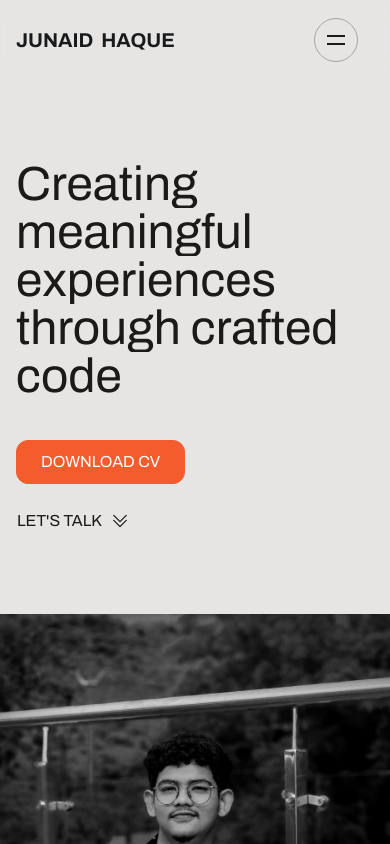
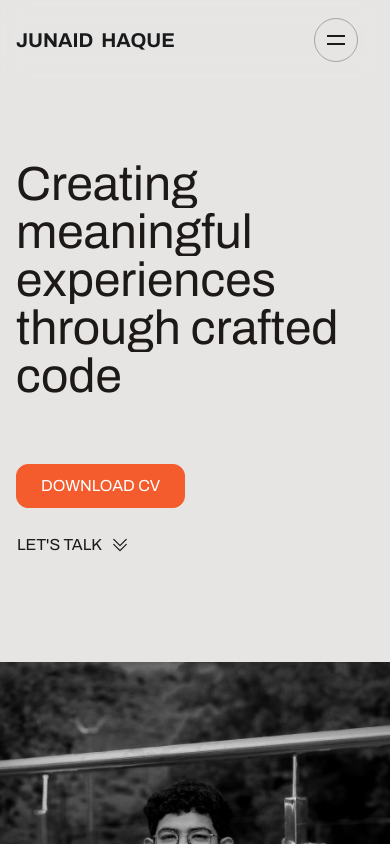
Before and after one commit to HaqueJunaid/junaid-portfolio, a Next.js app: page / in a window 390 px wide. Shown: the top 844 px of the page. Built offline with nearby package versions, Linux system fonts and the light colour scheme.

Commit message:
Refactor Hero component: enhance animation logic for header and image, and improve structure for better readability

```diff
--- a/src/sections/Hero.tsx
+++ b/src/sections/Hero.tsx
@@ -10,6 +10,7 @@ import { stagger } from "motion";
 
 const Hero: FC = () => {
   const [heroH1Scope, heroH1Animate] = useAnimate();
+  const [imageScope, imageAnimate] = useAnimate();
 
   useEffect(() => {
     new SplitType(heroH1Scope.current, {
@@ -17,11 +18,14 @@ const Hero: FC = () => {
       tagName: "span",
     });
 
+    imageAnimate(imageScope.current, { opacity: 1, translateY: 0 }, { duration: 0.7 })
+
     heroH1Animate(
       heroH1Scope.current.querySelectorAll(".word"),
       { transform: "translateY(0)" },
       { duration: 0.5, delay: stagger(0.2) }
     );
+
   }, []);
 
   return (
@@ -40,7 +44,23 @@ const Hero: FC = () => {
               {/* Creating experiences that matter through thoughtful code */}
               Creating meaningful experiences through crafted code
             </motion.h1>
-            <div className="flex flex-col md:flex-row md:items-center items-start mt-10 gap-6">
+            <motion.div
+              initial={{opacity: 0}}
+              animate={{opacity: 1}}
+              transition={{
+              duration: 0.5,
+              delay: 1.2, // This will start after the h1 animation
+              }}
+              className="flex flex-col md:flex-row md:items-center items-start mt-10 gap-6"
+            >
+              <motion.div
+              initial={{opacity: 0, y: 20}}
+              animate={{opacity: 1, y: 0}}
+              transition={{
+                duration: 0.5,
+                delay: 1.4,
+              }}
+              >
               <Button
                 className="hidden md:inline-flex"
                 varient="secondary"
@@ -83,11 +103,29 @@ const Hero: FC = () => {
               >
                 View my work
               </Button>
+              </motion.div>
+              <motion.div
+              initial={{opacity: 0, y: 20}}
+              animate={{opacity: 1, y: 0}}
+              transition={{
+                duration: 0.5,
+                delay: 1.6,
+              }}
+              >
               <a href="/resume.pdf" download>
                 <Button varient="primary" className="inline-flex md:hidden">
                 Download CV
                 </Button>
               </a>
+              </motion.div>
+              <motion.div
+              initial={{opacity: 0, y: 20}}
+              animate={{opacity: 1, y: 0}}
+              transition={{
+                duration: 0.5,
+                delay: 1.8,
+              }}
+              >
               <Button
                 className="inline-flex md:hidden"
                 varient="text"
@@ -110,21 +148,31 @@ const Hero: FC = () => {
               >
                 Let&apos;s Talk
               </Button>
+              </motion.div>
+              <motion.div
+              initial={{opacity: 0, y: 20}}
+              animate={{opacity: 1, y: 0}}
+              transition={{
+                duration: 0.5,
+                delay: 1.8,
+              }}
+              >
               <Button className="hidden md:inline-flex" varient="text">
                 Let&apos;s Talk
               </Button>
-            </div>
+              </motion.div>
+            </motion.div>
           </div>
         </div>
         <div className="md:col-span-5">
-          <div className="mt-20 md:mt-0 md:h-full xl:h-screen">
+          <motion.div ref={imageScope} initial={{ opacity: 0, translateY: -25 }} className="mt-20 md:mt-0 md:h-full xl:h-screen">
             <Image
               src={heroImage}
               alt="My Image"
               priority
               className="size-full object-cover"
             />
-          </div>
+          </motion.div>
         </div>
       </div>
     </section>
```
Lines whose indentation alone changed are shown as unchanged.
